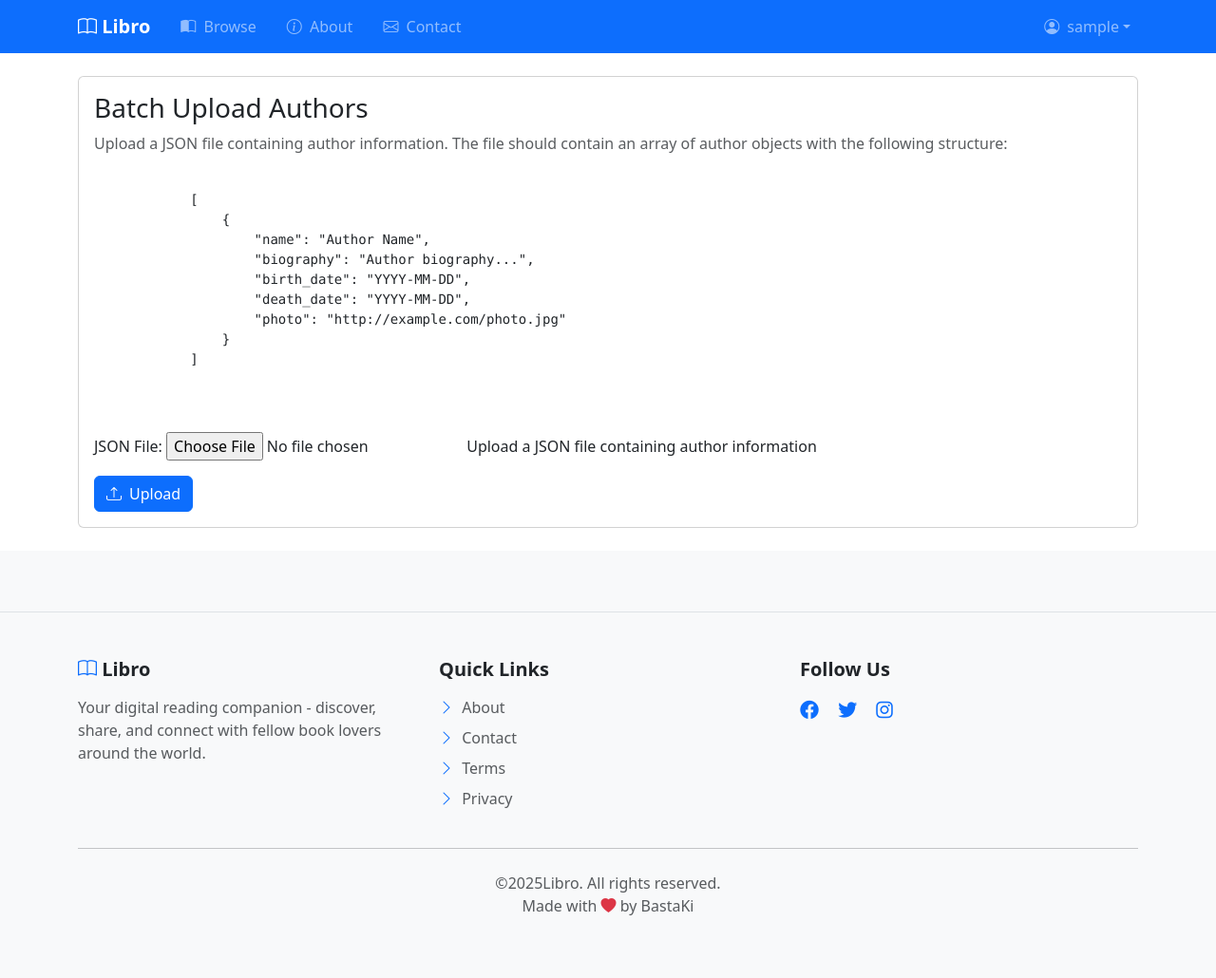
After one commit to dehongi/libro, a Django app: page /libro/authors/batch-upload/ in a window 1280 px wide. The commit adds this page. Shown: the whole page at 95% size. Run offline with Django 5.2, Linux system fonts and the light colour scheme; the visitor is signed in with stand-in values (Sample User, id 1).

Commit message:
batch upload for authors and books.

```diff
--- a/libro/forms.py
+++ b/libro/forms.py
@@ -2,6 +2,7 @@ from django import forms
 from django.utils.translation import gettext_lazy as _
 
 from .models import Book, Review, Genre, Comment, Author
+from django.core.validators import FileExtensionValidator
 
 
 class BookForm(forms.ModelForm):
@@ -144,3 +145,19 @@ class AuthorForm(forms.ModelForm):
                 }
             ),
         }
+
+
+class AuthorBatchUploadForm(forms.Form):
+    file = forms.FileField(
+        label=_("JSON File"),
+        help_text=_("Upload a JSON file containing author information"),
+        validators=[FileExtensionValidator(allowed_extensions=["json"])],
+    )
+
+
+class BookBatchUploadForm(forms.Form):
+    file = forms.FileField(
+        label=_("JSON File"),
+        help_text=_("Upload a JSON file containing book information"),
+        validators=[FileExtensionValidator(allowed_extensions=["json"])],
+    )
--- a/libro/models.py
+++ b/libro/models.py
@@ -9,7 +9,7 @@ User = settings.AUTH_USER_MODEL
 
 
 class Author(models.Model):
-    """Model representing a book author."""
+    """Model representing a book author. """
 
     name = models.CharField(_("name"), max_length=55)
     slug = models.SlugField(_("slug"), max_length=55, unique=True)
--- /dev/null
+++ b/libro/templates/libro/author_batch_upload.html
@@ -0,0 +1,37 @@
+{% extends 'libro/form_base.html' %}
+{% load i18n %}
+
+{% block title %}
+  {% translate 'Batch Upload Authors' %}
+{% endblock %}
+
+{% block content %}
+  <div class="card">
+    <div class="card-body">
+      <h3 class="card-title">{% translate 'Batch Upload Authors' %}</h3>
+      <p class="text-muted">
+        {% translate 'Upload a JSON file containing author information. The file should contain an array of author objects with the following structure:' %}
+      </p>
+      {# prettier-ignore-start #}
+      <pre>
+        <code>
+            [
+                {
+                    "name": "Author Name",
+                    "biography": "Author biography...",
+                    "birth_date": "YYYY-MM-DD",
+                    "death_date": "YYYY-MM-DD",
+                    "photo": "http://example.com/photo.jpg"
+                }
+            ]
+        </code>
+      </pre>
+      {# prettier-ignore-end #}
+      <form method="post" enctype="multipart/form-data" class="mt-4">
+        {% csrf_token %}
+        {{ form.as_p }}
+        <button type="submit" class="btn btn-primary"><i class="bi bi-upload me-2"></i>{% translate 'Upload' %}</button>
+      </form>
+    </div>
+  </div>
+{% endblock %}
--- a/libro/templates/libro/author_detail.html
+++ b/libro/templates/libro/author_detail.html
@@ -21,6 +21,7 @@
               {% if user == author.created_by %}
                 <a href="{% url 'libro:author-update' author.slug %}" class="btn btn-primary"><i class="bi bi-pencil me-2"></i>{% translate 'Edit' %}</a>
                 <a href="{% url 'libro:author-delete' author.slug %}" class="btn btn-outline-danger"><i class="bi bi-trash me-2"></i>{% translate 'Delete' %}</a>
+                <a href="{% url 'libro:book-batch-upload' author.slug %}" class="btn btn-outline-primary"><i class="bi bi-plus me-2"></i>{% translate 'Import Books' %}</a>
               {% endif %}
               <a href="{% url 'libro:book-create' author.slug %}" class="btn btn-outline-primary"><i class="bi bi-plus me-2"></i>{% translate 'Add Book' %}</a>
             </div>
--- a/libro/templates/libro/author_list.html
+++ b/libro/templates/libro/author_list.html
@@ -12,6 +12,9 @@
       </div>
       <div class="col-auto">
         <a href="{% url 'libro:author-create' %}" class="btn btn-primary btn-lg rounded-pill"><i class="bi bi-person-plus me-2"></i>{% translate 'Add Author' %}</a>
+        {% if user.is_staff %}
+          <a href="{% url 'libro:author-batch-upload' %}" class="btn btn-primary btn-lg rounded-pill"><i class="bi bi-person-plus me-2"></i>{% translate 'Import Authors' %}</a>
+        {% endif %}
       </div>
     </div>
 
--- a/libro/urls.py
+++ b/libro/urls.py
@@ -17,6 +17,8 @@ from .views import (
     delete_review,
     add_comment,
     delete_comment,
+    AuthorBatchUploadView,
+    BookBatchUploadView,
 )
 
 app_name = "libro"
@@ -25,6 +27,11 @@ urlpatterns = [
     path("", LibroHome.as_view(), name="home"),
     path("authors/", AuthorListView.as_view(), name="author-list"),
     path("authors/add/", AuthorCreateView.as_view(), name="author-create"),
+    path(
+        "authors/batch-upload/",
+        AuthorBatchUploadView.as_view(),
+        name="author-batch-upload",
+    ),
     path("authors/<slug:slug>/", AuthorDetailView.as_view(), name="author-detail"),
     path("authors/<slug:slug>/edit/", AuthorUpdateView.as_view(), name="author-update"),
     path(
@@ -40,6 +47,11 @@ urlpatterns = [
         "authors/<slug:author_slug>/books/add/",
         BookCreateView.as_view(),
         name="book-create",
+    ),
+    path(
+        "authors/<slug:author_slug>/books/batch-upload/",
+        BookBatchUploadView.as_view(),
+        name="book-batch-upload",
     ),
     path(
         "authors/<slug:author_slug>/books/<slug:slug>/",
--- a/libro/views.py
+++ b/libro/views.py
@@ -6,8 +6,9 @@ from django.views.generic import (
     UpdateView,
     DeleteView,
     TemplateView,
+    FormView,
 )
-from django.urls import reverse_lazy
+from django.urls import reverse, reverse_lazy
 from django.contrib.auth.mixins import LoginRequiredMixin, UserPassesTestMixin
 from django.utils.translation import gettext_lazy as _
 from django.contrib.auth.decorators import login_required
@@ -15,9 +16,21 @@ from django.contrib import messages
 from django.http import JsonResponse
 from django.views.decorators.http import require_POST
 from django.core.exceptions import ValidationError
+from django.core.files.storage import default_storage
+import json
+from django.core.files.base import ContentFile
+from django.template.defaultfilters import slugify
+import requests
 
 from .models import Author, Book, Review, Comment
-from .forms import AuthorForm, BookForm, ReviewForm, CommentForm
+from .forms import (
+    AuthorForm,
+    BookForm,
+    ReviewForm,
+    CommentForm,
+    AuthorBatchUploadForm,
+    BookBatchUploadForm,
+)
 from .utils import process_book_cover, process_author_photo
 
 
@@ -315,3 +328,152 @@ def delete_comment(request, comment_id):
     return redirect(
         "libro:book-detail", author_slug=book.author.slug, book_slug=book.slug
     )
+
+
+class AuthorBatchUploadView(LoginRequiredMixin, FormView):
+    """Upload multiple authors from a JSON file."""
+
+    template_name = "libro/author_batch_upload.html"
+    form_class = AuthorBatchUploadForm
+    success_url = reverse_lazy("libro:author-list")
+
+    def form_valid(self, form):
+        json_file = form.cleaned_data["file"]
+
+        try:
+            data = json.load(json_file)
+            created_count = 0
+            skipped_count = 0
+
+            for author_data in data:
+                name = author_data.get("name")
+                if not name:
+                    continue
+
+                # Check if author already exists
+                if Author.objects.filter(name=name).exists():
+                    skipped_count += 1
+                    continue
+
+                # Create new author
+                author = Author(
+                    name=name,
+                    biography=author_data.get("biography", ""),
+                    birth_date=author_data.get("birth_date"),
+                    death_date=author_data.get("death_date"),
+                    created_by=self.request.user,
+                )
+
+                # Handle photo if provided as URL
+                photo_url = author_data.get("photo")
+                if photo_url:
+                    try:
+                        response = requests.get(photo_url)
+                        if response.status_code == 200:
+                            file_name = f"author_photos/{slugify(name)}.jpg"
+                            default_storage.save(
+                                file_name, ContentFile(response.content)
+                            )
+                            author.photo = file_name
+                    except:
+                        pass
+
+                author.save()
+                created_count += 1
+
+            messages.success(
+                self.request,
+                _(
+                    "Successfully created %(created)d authors. %(skipped)d duplicates skipped."
+                )
+                % {"created": created_count, "skipped": skipped_count},
+            )
+
+        except json.JSONDecodeError:
+            messages.error(self.request, _("Invalid JSON file format."))
+        except Exception as e:
+            messages.error(
+                self.request,
+                _("An error occurred while processing the file: %(error)s")
+                % {"error": str(e)},
+            )
+
+        return super().form_valid(form)
+
+
+class BookBatchUploadView(LoginRequiredMixin, FormView):
+    """Upload multiple books from a JSON file."""
+
+    template_name = "libro/book_batch_upload.html"
+    form_class = BookBatchUploadForm
+
+    def dispatch(self, request, *args, **kwargs):
+        self.author = get_object_or_404(Author, slug=self.kwargs["author_slug"])
+        return super().dispatch(request, *args, **kwargs)
+
+    def get_success_url(self):
+        return reverse("libro:author-books", kwargs={"author_slug": self.author.slug})
+
+    def form_valid(self, form):
+        json_file = form.cleaned_data["file"]
+
+        try:
+            data = json.load(json_file)
+            created_count = 0
+            skipped_count = 0
+
+            for book_data in data:
+                title = book_data.get("title")
+                if not title:
+                    continue
+
+                # Check if book already exists for this author
+                if Book.objects.filter(author=self.author, title=title).exists():
+                    skipped_count += 1
+                    continue
+
+                # Create new book
+                book = Book(
+                    title=title,
+                    description=book_data.get("description", ""),
+                    isbn=book_data.get("isbn", ""),
+                    publication_date=book_data.get("publication_date"),
+                    author=self.author,
+                    created_by=self.request.user,
+                )
+
+                # Handle cover image if provided as URL
+                cover_url = book_data.get("cover_image")
+                if cover_url:
+                    try:
+                        response = requests.get(cover_url)
+                        if response.status_code == 200:
+                            file_name = f"book_covers/{slugify(title)}.jpg"
+                            default_storage.save(
+                                file_name, ContentFile(response.content)
+                            )
+                            book.cover_image = file_name
+                    except:
+                        pass
+
+                book.save()
+                created_count += 1
+
+            messages.success(
+                self.request,
+                _(
+                    "Successfully created %(created)d books. %(skipped)d duplicates skipped."
+                )
+                % {"created": created_count, "skipped": skipped_count},
+            )
+
+        except json.JSONDecodeError:
+            messages.error(self.request, _("Invalid JSON file format."))
+        except Exception as e:
+            messages.error(
+                self.request,
+                _("An error occurred while processing the file: %(error)s")
+                % {"error": str(e)},
+            )
+
+        return super().form_valid(form)
--- a/requirements.txt
+++ b/requirements.txt
@@ -1,6 +1,11 @@
 asgiref==3.8.1
+certifi==2025.1.31
+charset-normalizer==3.4.1
 Django==5.1.6
 django-cleanup==9.0.0
 django-widget-tweaks==1.5.0
+idna==3.10
 pillow==11.1.0
+requests==2.32.3
 sqlparse==0.5.3
+urllib3==2.3.0
```
Also changed, not shown: data/authors.json (added, +37 -0 lines), data/jane-austen-books.json (added, +37 -0 lines), libro/templates/libro/book_batch_upload.html (added, +38 -0 lines).
